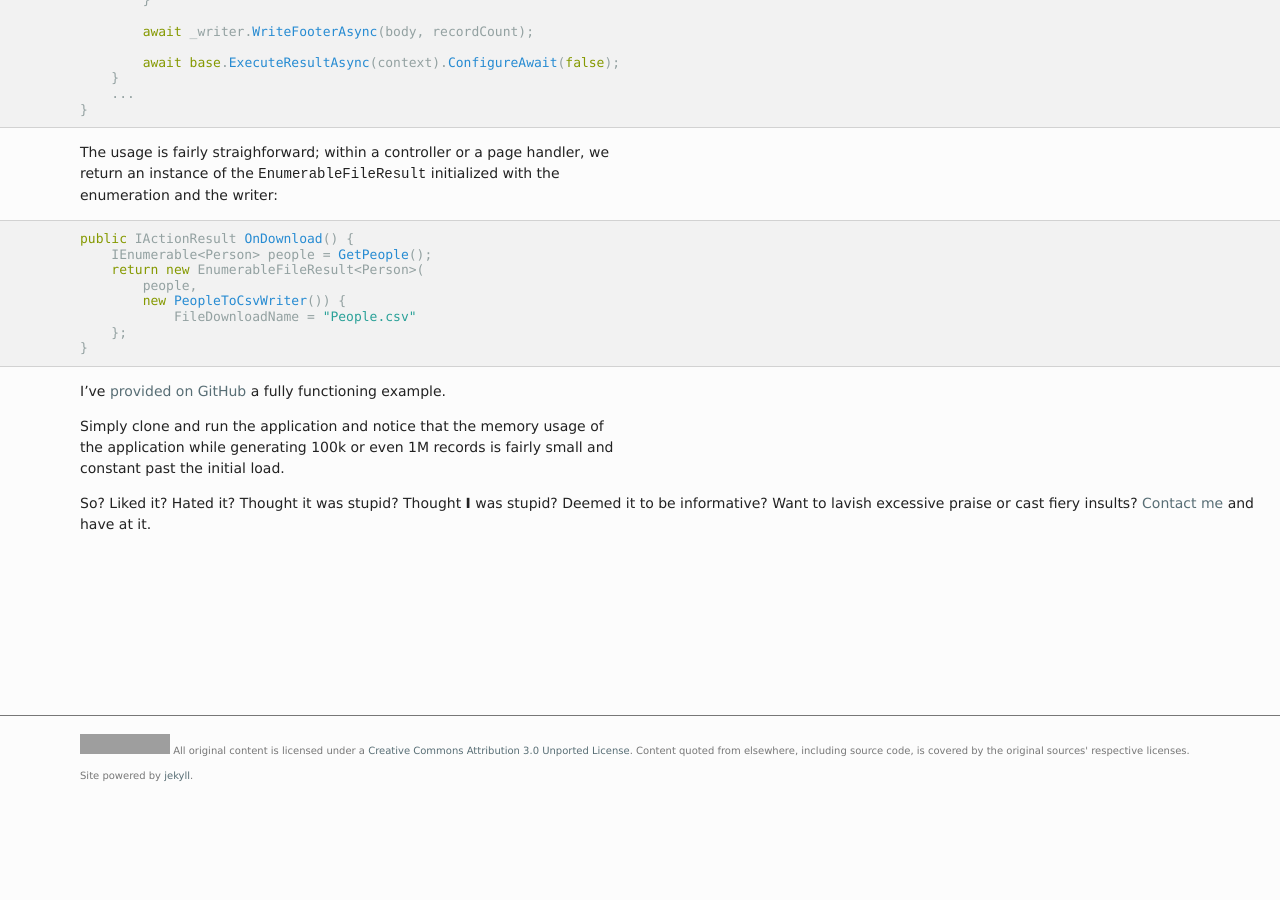
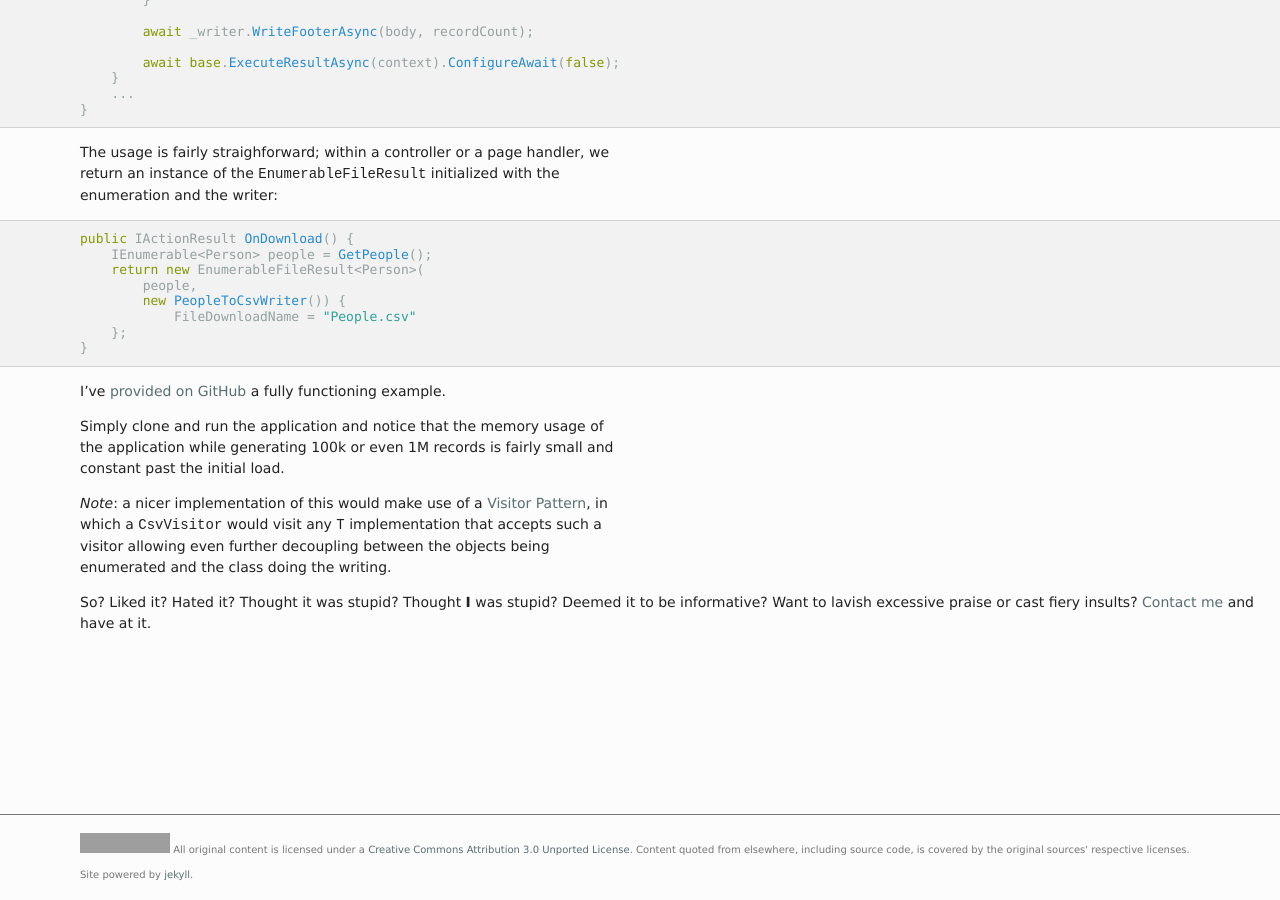
Before and after one commit to philipmat/philipmat.github.io, a Jekyll site: the page built from _posts/2018-11-25-enumerablefilestreamer.md, in a window 1280 px wide and 900 px high, scrolled down 2196 px. Built offline with Jekyll 4.4.1, drawn with Linux system fonts in a browser that asks for light colours; before the commit the page ends 2997 px from its top, so only the background shows below that; grey boxes are pictures that could not be loaded.

Commit message:
mentioning visitor improvement

```diff
--- a/_posts/2018-11-25-enumerablefilestreamer.md
+++ b/_posts/2018-11-25-enumerablefilestreamer.md
@@ -156,6 +156,13 @@ that the memory usage of the application while
 generating 100k or even 1M records is fairly
 small and constant past the initial load.
 
+*Note*: a nicer implementation of this would
+make use of a [Visitor Pattern](https://en.wikipedia.org/wiki/Visitor_pattern),
+in which a `CsvVisitor` would visit
+any `T` implementation that accepts such
+a visitor allowing even further decoupling
+between the objects being enumerated
+and the class doing the writing.
 
 [file]: https://docs.microsoft.com/en-us/dotnet/api/microsoft.aspnetcore.mvc.controllerbase.file?view=aspnetcore-2.1
 [inspiration]: https://stackoverflow.com/a/22834363
```
